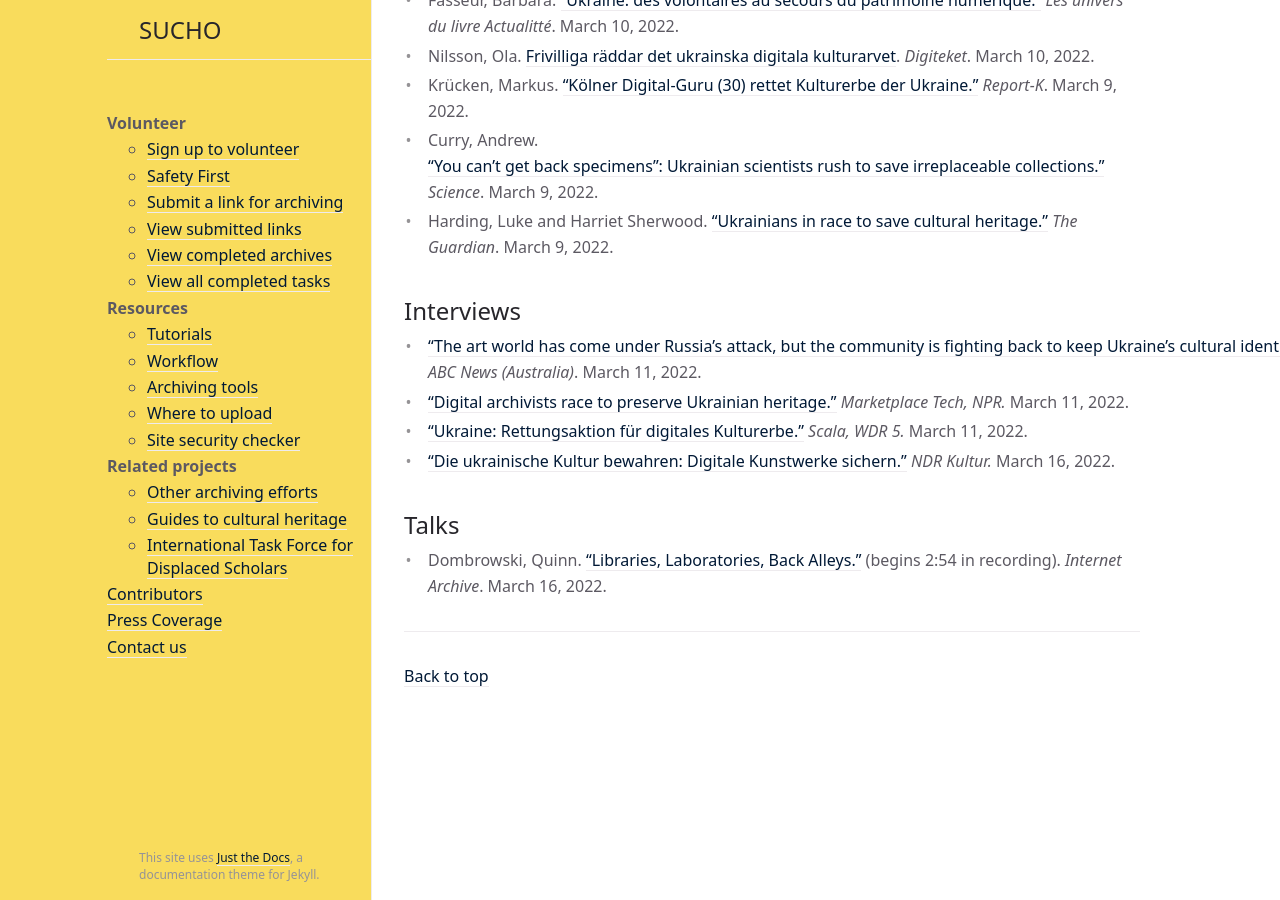
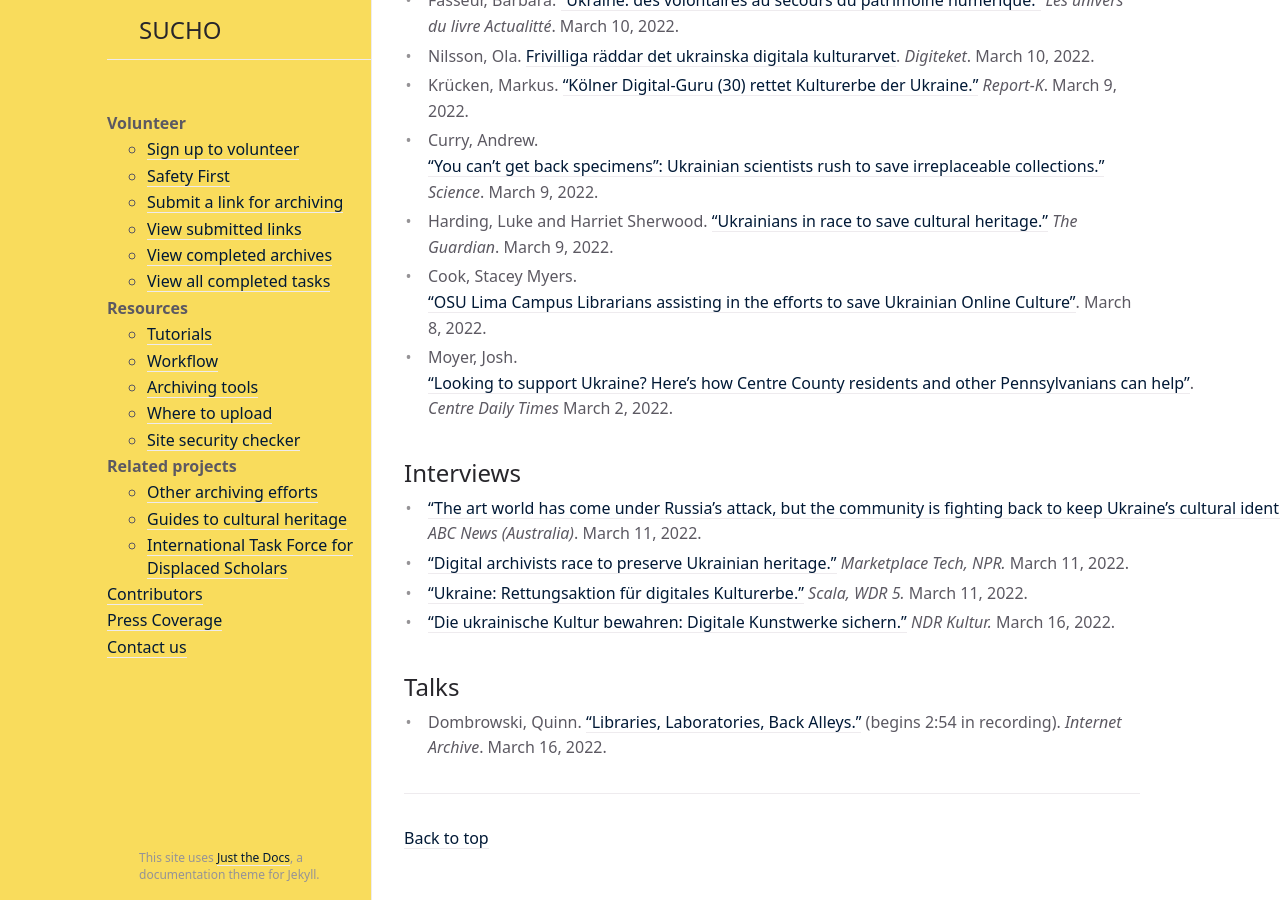
Before and after one commit to sucho-archiving/sucho-archiving.github.io, a Jekyll site: the page built from press.md, in a window 1280 px wide and 900 px high, scrolled down 1195 px. Built offline with Jekyll 4.4.1, drawn with Linux system fonts in a browser that asks for light colours.

Commit message:
Added Ukrainian info

```diff
--- a/press.md
+++ b/press.md
@@ -30,6 +30,8 @@ Media inquiries can be directed to the project admins at **info@sucho.org**.
 - Krücken, Markus. ["Kölner Digital-Guru (30) rettet Kulturerbe der Ukraine."](https://www.report-k.de/koelner-digital-guru-30-rettet-kulturerbe-der-ukraine/) *Report-K*. March 9, 2022.
 - Curry, Andrew. [“You can’t get back specimens”: Ukrainian scientists rush to save irreplaceable collections."](https://www.science.org/content/article/you-can-t-get-back-specimens-ukrainian-scientists-rush-save-irreplaceable-collections) *Science*. March 9, 2022.
 - Harding, Luke and Harriet Sherwood. ["Ukrainians in race to save cultural heritage."](https://www.theguardian.com/world/2022/mar/09/ukrainians-in-race-to-save-a-nations-cultural-heritage) *The Guardian*. March 9, 2022.
+- Cook, Stacey Myers. ["OSU Lima Campus Librarians assisting in the efforts to save Ukrainian Online Culture"](https://www.hometownstations.com/news/osu-lima-campus-librarians-assisting-in-the-efforts-to-save-ukrainian-online-culture/article_61f9d2f0-9f30-11ec-ba23-53e6afa09991.html). March 8, 2022.
+- Moyer, Josh. ["Looking to support Ukraine? Here’s how Centre County residents and other Pennsylvanians can help"](https://www.centredaily.com/news/local/community/article258930603.html). *Centre Daily Times* March 2, 2022.
 
 
 ## Interviews
```
Also changed, not shown: index.md (+2 -0 lines), ukraina.md (added, +25 -0 lines).
